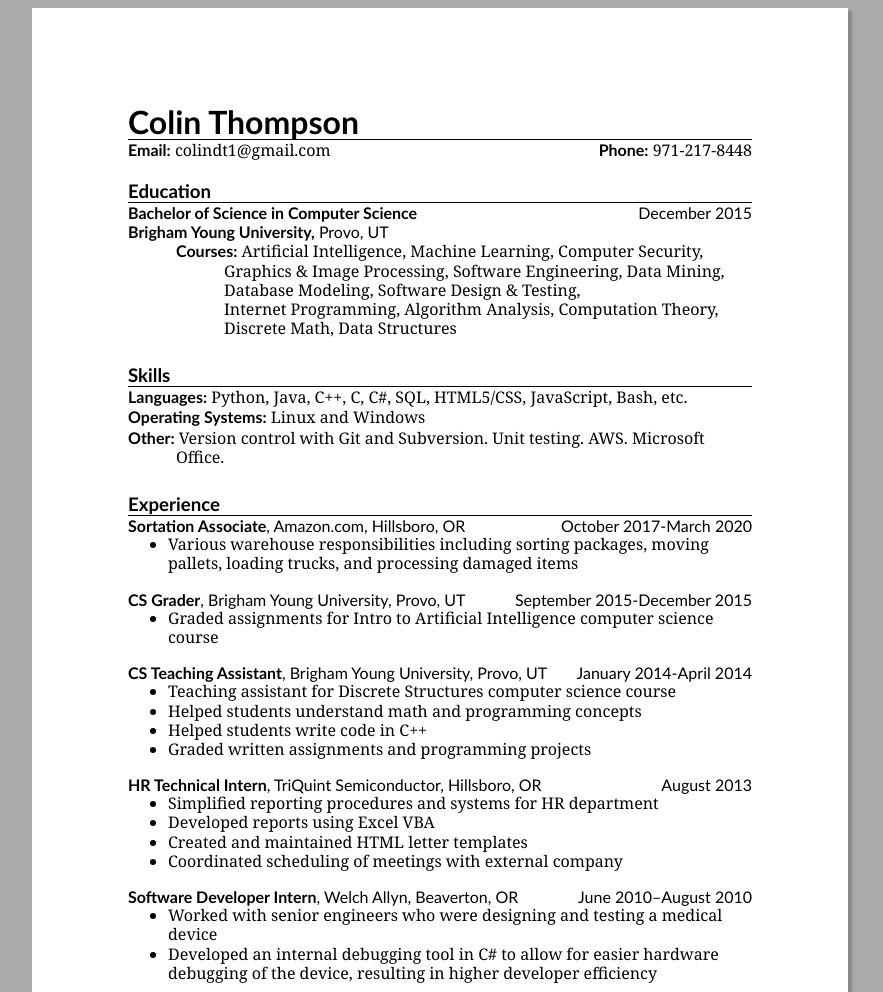
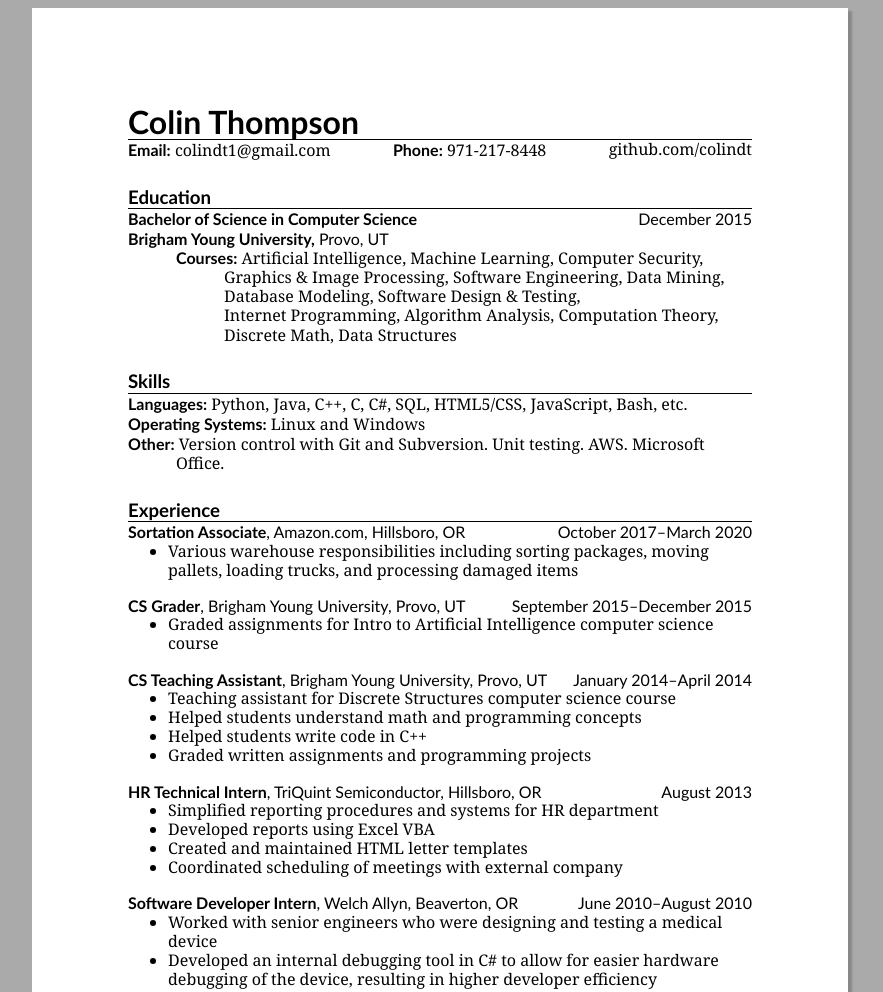
Before and after one commit to colindt/colindt.com, a plain HTML site: page index.html in a window 1280 px wide. Shown: the top 992 px of the page, without its empty margins (200-1083 px from the left). Drawn offline with nearby package versions, Linux system fonts and the light colour scheme.

Commit message:
* added github * fixed en-dashes * changed compiler to weasyprint (wkhtmltopdf is really old now and doesn't even support flexbox)

```diff
--- a/index.html
+++ b/index.html
@@ -3,20 +3,21 @@
     <head>
         <meta charset="utf-8">
         <title>Résumé | Colin Thompson</title>
-        <link rel="stylesheet" href="https://necolas.github.io/normalize.css/8.0.0/normalize.css">
+        <link rel="stylesheet" href="https://necolas.github.io/normalize.css/8.0.1/normalize.css">
         <link rel="stylesheet" href="resume.css" type="text/css">
         <link rel="icon" href="favicon.png" type="image/png">
     </head>
     <body>
         <div id="page">
             <div id="content">
-                <h1>Colin Thompson</h1>
-                <div id="contact-info" class="clear">
-                    <span class="left"><span class="bold title">Email:</span> <a href="&#x6D;&#x61;&#x69;&#x6C;&#x74;&#x6F;&#x3A;&#x63;&#x6F;&#x6C;&#x69;&#x6E;&#x64;&#x74;&#x31;&#x40;&#x67;&#x6D;&#x61;&#x69;&#x6C;&#x2E;&#x63;&#x6F;&#x6D;">&#x63;&#x6F;&#x6C;&#x69;&#x6E;&#x64;&#x74;&#x31;&#x40;&#x67;&#x6D;&#x61;&#x69;&#x6C;&#x2E;&#x63;&#x6F;&#x6D;</a></span>
-                    <span class="right"><span class="bold title">Phone:</span> &#x39;&#x37;&#x31;&#x2D;&#x32;&#x31;&#x37;&#x2D;&#x38;&#x34;&#x34;&#x38;</span>
-                </div>
-
-                <br>
+                <section id="heading">
+                    <h1>Colin Thompson</h1>
+                    <div id="contact-info">
+                        <span><span class="bold title">Email:</span> <a href="&#x6D;&#x61;&#x69;&#x6C;&#x74;&#x6F;&#x3A;&#x63;&#x6F;&#x6C;&#x69;&#x6E;&#x64;&#x74;&#x31;&#x40;&#x67;&#x6D;&#x61;&#x69;&#x6C;&#x2E;&#x63;&#x6F;&#x6D;">&#x63;&#x6F;&#x6C;&#x69;&#x6E;&#x64;&#x74;&#x31;&#x40;&#x67;&#x6D;&#x61;&#x69;&#x6C;&#x2E;&#x63;&#x6F;&#x6D;</a></span>
+                        <span><span class="bold title">Phone:</span> &#x39;&#x37;&#x31;&#x2D;&#x32;&#x31;&#x37;&#x2D;&#x38;&#x34;&#x34;&#x38;</span>
+                        <span><a href="https://github.com/colindt">github.com/colindt</a></span>
+                    </div>
+                </section>
 
                 <section id="education">
                     <h2>Education</h2>
@@ -52,20 +53,13 @@
                     <div class="hanging-indent"><span class="bold title">Other:</span> Version control with Git and Subversion. Unit testing. AWS. Microsoft Office.</div>
                 </section>
 
-
-                <!--<section id="projects">
-                    <h2>Projects</h2>
-                    <div class="hanging-indent"><span class="bold title">Personal:</span> <span title="Hidden in public for privacy.">▒▒▒▒▒▒▒▒▒▒▒</span></div>
-                    <div class="hanging-indent"><span class="bold title">School:</span> <a href="https://github.com/colindt">GitHub.com/colindt</a></div>
-                </section>-->
-
                 <section id="experience">
                     <h2>Experience</h2>
 
                     <div class="job">
                         <div class="title clear">
                             <div class="left"><h3>Sortation Associate</h3>, Amazon.com, Hillsboro, OR</div>
-                            <span class="right">October 2017-March 2020</span>
+                            <span class="right">October 2017&ndash;March 2020</span>
                         </div>
                         <ul>
                             <li>Various warehouse responsibilities including sorting packages, moving pallets, loading trucks, and processing damaged items</li>
@@ -75,7 +69,7 @@
                     <div class="job">
                         <div class="title clear">
                             <div class="left"><h3>CS Grader</h3>, Brigham Young University, Provo, UT</div>
-                            <span class="right">September 2015-December 2015</span>
+                            <span class="right">September 2015&ndash;December 2015</span>
                         </div>
                         <ul>
                             <li>Graded assignments for Intro to Artificial Intelligence computer science course</li>
@@ -85,7 +79,7 @@
                     <div class="job">
                         <div class="title clear">
                             <div class="left"><h3>CS Teaching Assistant</h3>, Brigham Young University, Provo, UT</div>
-                            <span class="right">January 2014-April 2014</span>
+                            <span class="right">January 2014&ndash;April 2014</span>
                         </div>
                         <ul>
                             <li>Teaching assistant for Discrete Structures computer science course</li>
@@ -111,7 +105,7 @@
                     <div class="job">
                         <div class="title clear">
                             <div class="left"><h3>Software Developer Intern</h3>, Welch Allyn, Beaverton, OR</div>
-                            <span class="right">June 2010–August 2010</span>
+                            <span class="right">June 2010&ndash;August 2010</span>
                         </div>
                         <ul>
                             <li>Worked with senior engineers who were designing and testing a medical device</li>
--- a/resume.css
+++ b/resume.css
@@ -23,6 +23,11 @@ body {
     position: relative;
     top: 0.75in;
     background-color: white;
+}
+
+#contact-info {
+    display: flex;
+    justify-content: space-between;
 }
 
 h1, h2 {
@@ -136,3 +141,8 @@ a:not(:hover) {
         margin: 0;
     }
 }
+
+@page {
+    size: letter;
+    margin: 0;
+}
```
Also changed, not shown: 3 other files.
